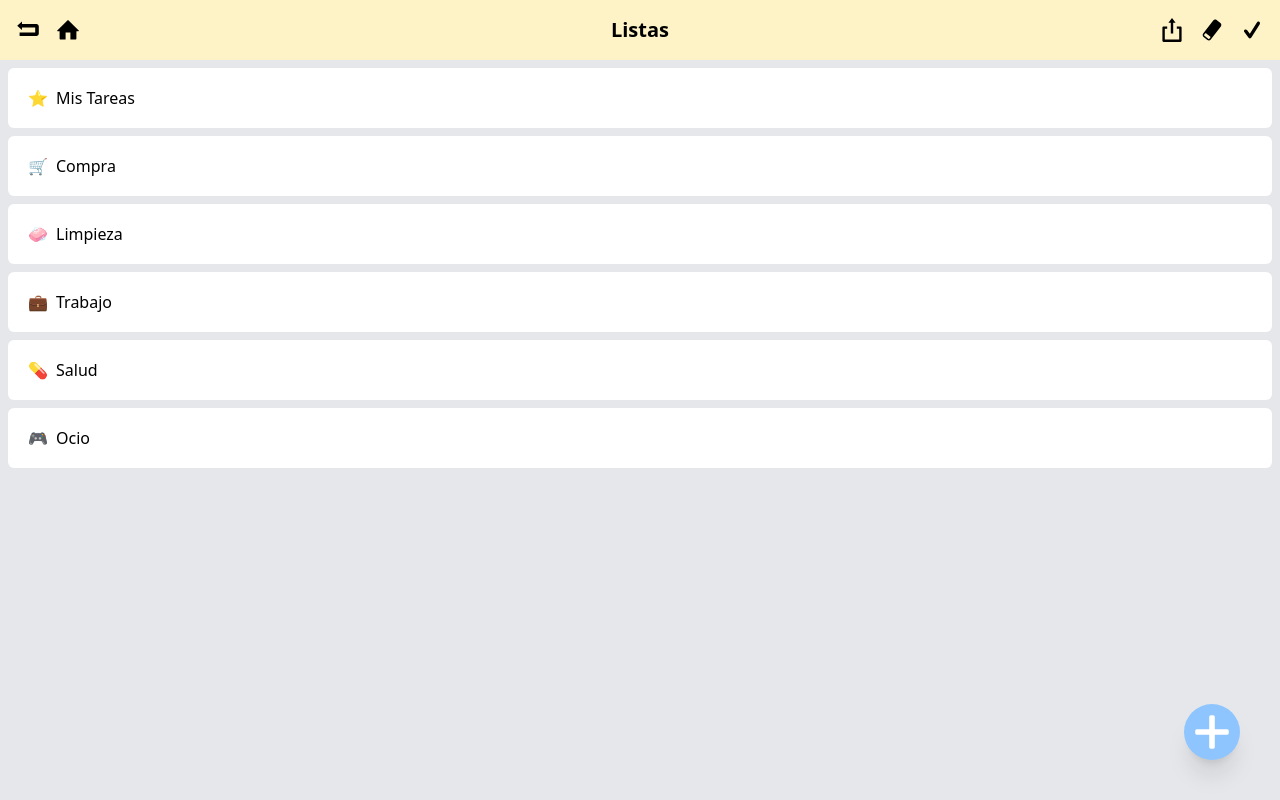
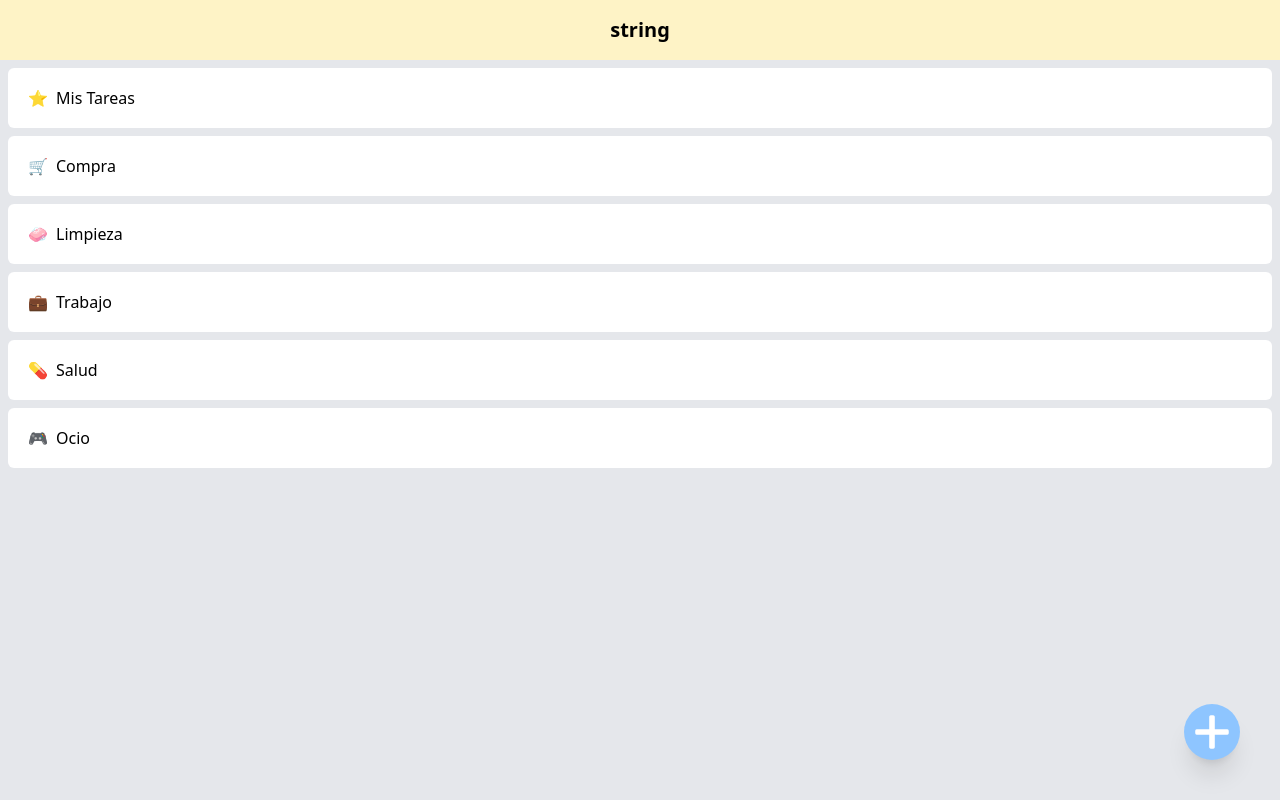
Before and after one commit to AdrielHercules/todolist-frontend, an Angular app: page / in a window 1280 px wide. Built offline with nearby package versions, Linux system fonts and the light colour scheme.

Commit message:
Add new dynamic top bar system

```diff
--- /dev/null
+++ b/src/app/layout/top-bar/models/top-bar-button.ts
@@ -0,0 +1,3 @@
+export interface TopBarButton {
+  callback?: () => void;
+}
--- /dev/null
+++ b/src/app/layout/top-bar/models/top-bar-config.ts
@@ -0,0 +1,13 @@
+import { TopBarButton } from './top-bar-button';
+
+export interface TopBarConfig {
+  title: string;
+  centerTitle: boolean;
+
+  homeButton?: TopBarButton;
+  returnButton?: TopBarButton;
+  shareButton?: TopBarButton;
+  deleteButton?: TopBarButton;
+  checkAllButton?: TopBarButton;
+  userButton?: TopBarButton;
+}
--- /dev/null
+++ b/src/app/layout/top-bar/services/top-bar.service.ts
@@ -0,0 +1,28 @@
+import { Injectable } from '@angular/core';
+import { Subject } from 'rxjs';
+import { TopBarConfig } from '../models/top-bar-config';
+
+@Injectable({
+  providedIn: 'root',
+})
+export class TopBarService {
+  private topBarConf = new Subject<TopBarConfig>();
+
+  setConfig(config: Partial<TopBarConfig>) {
+    this.topBarConf.next({
+      title: config.title ?? '',
+      centerTitle: config.centerTitle ?? true,
+
+      homeButton: config.homeButton,
+      returnButton: config.returnButton,
+      shareButton: config.shareButton,
+      deleteButton: config.deleteButton,
+      checkAllButton: config.checkAllButton,
+      userButton: config.userButton,
+    });
+  }
+
+  getConfig(): Subject<TopBarConfig> {
+    return this.topBarConf;
+  }
+}
--- a/src/app/layout/top-bar/top-bar.component.html
+++ b/src/app/layout/top-bar/top-bar.component.html
@@ -1,24 +1,49 @@
 <div class="flex items-center bg-amber-100 p-4">
   <div class="flex w-50 items-center justify-start gap-4">
+    @if (topBarConf.returnButton) {
       <svg routerLink="/" class="size-6">
         <use xlink:href="assets/symbol-defs.svg#icon-back"></use>
       </svg>
+    }
+
+    @if (topBarConf.homeButton) {
       <svg class="size-6">
         <use xlink:href="assets/symbol-defs.svg#icon-home"></use>
       </svg>
+    }
   </div>
 
-  <h1 class="w-full text-center text-xl font-bold">{{ title() }}</h1>
+  <h1 class="w-full text-center text-xl font-bold" [class.text-center]="topBarConf.centerTitle">
+    {{ topBarConf.title }}
+  </h1>
 
   <div class="flex w-50 items-center justify-end gap-4">
+    @if (topBarConf.shareButton) {
       <svg class="size-6">
         <use xlink:href="assets/symbol-defs.svg#icon-share-alternitive"></use>
       </svg>
+    }
+
+    @if (topBarConf.deleteButton) {
       <svg class="size-6">
         <use xlink:href="assets/symbol-defs.svg#icon-eraser"></use>
       </svg>
+    }
+
+    @if (topBarConf.checkAllButton) {
       <svg class="size-6">
         <use xlink:href="assets/symbol-defs.svg#icon-check"></use>
       </svg>
+    }
+
+    @if (topBarConf.userButton) {
+      <svg
+        class="size-6"
+        (click)="onButtonClick(topBarConf.userButton.callback)"
+        (keydown)="onButtonClick(topBarConf.userButton.callback)"
+      >
+        <use xlink:href="assets/symbol-defs.svg#icon-user"></use>
+      </svg>
+    }
   </div>
 </div>
--- a/src/app/layout/top-bar/top-bar.component.ts
+++ b/src/app/layout/top-bar/top-bar.component.ts
@@ -1,5 +1,7 @@
-import { Component, input } from '@angular/core';
+import { Component, inject } from '@angular/core';
 import { RouterLink } from '@angular/router';
+import { TopBarConfig } from './models/top-bar-config';
+import { TopBarService } from './services/top-bar.service';
 
 @Component({
   selector: 'app-top-bar',
@@ -8,5 +10,21 @@ import { RouterLink } from '@angular/router';
   styleUrl: './top-bar.component.css',
 })
 export class TopBarComponent {
-  title = input<string>();
+  topBarConf: TopBarConfig = {
+    title: 'string',
+    centerTitle: true,
+  };
+
+  private topBarService = inject(TopBarService);
+
+  constructor() {
+    this.topBarService.getConfig().subscribe((t) => {
+      this.topBarConf = t;
+    });
+  }
+
+  onButtonClick(callback?: () => void) {
+    if (!callback) return;
+    callback();
+  }
 }
```
Also changed, not shown: 1 other file (tests, documents, lock files or other folders). Lines whose indentation alone changed are shown as unchanged.
